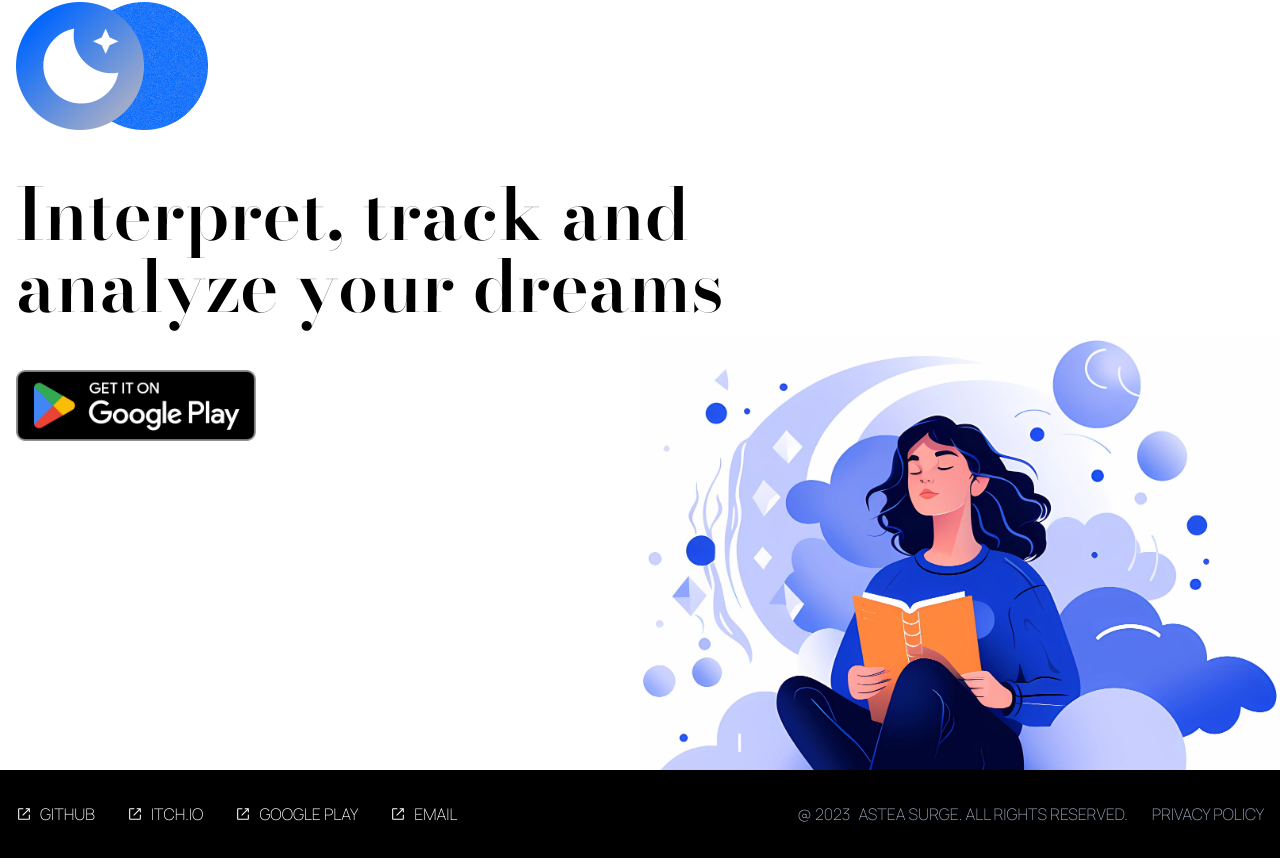
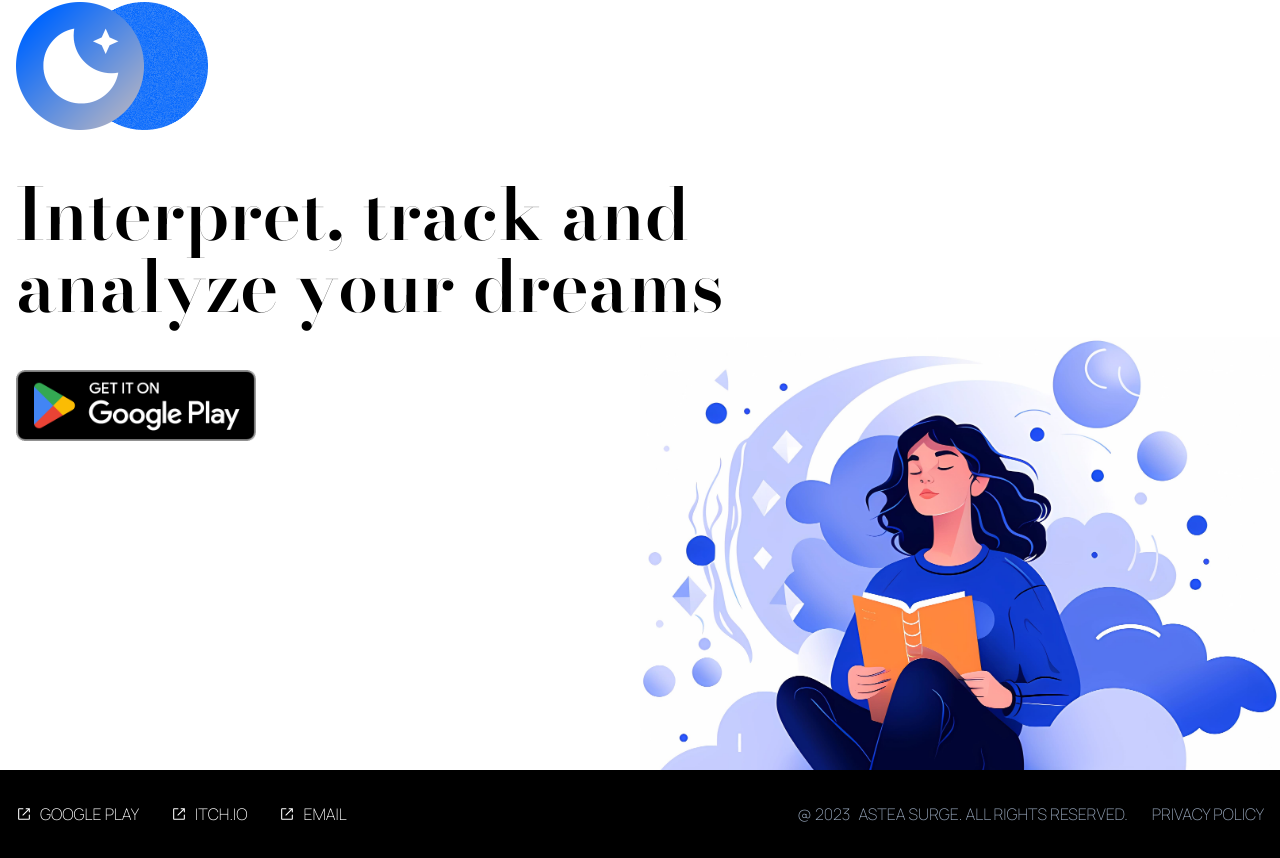
Before and after one commit to AnarchStudio/anarch-studio, a Next.js app: page / in a window 1280 px wide. Shown: the part 1118-1976 px from the top of the page. Built offline with nearby package versions, Linux system fonts and the light colour scheme.

Commit message:
feat(home): remove github link

```diff
--- a/app/layout.tsx
+++ b/app/layout.tsx
@@ -65,14 +65,14 @@ export default function RootLayout({
           <div className="container mx-auto flex flex-col items-center justify-between gap-4 px-4 py-8 lg:flex-row">
             <div className="flex gap-8 font-thin">
               <a
-                aria-label="Go to Astra Surge's gitHub page"
-                href="https://github.com/AstraSurge"
+                aria-label="Go to Astra Surge's google play page"
+                href="https://play.google.com/store/apps/dev?id=5460117098987354469"
                 target="_blank"
                 rel="noreferrer"
                 className="flex items-center gap-2"
               >
                 <RxExternalLink />
-                GITHUB
+                GOOGLE PLAY
               </a>
               <a
                 aria-label="Go to Astra Surge's itch.io page"
@@ -83,16 +83,6 @@ export default function RootLayout({
               >
                 <RxExternalLink />
                 ITCH.IO
-              </a>
-              <a
-                aria-label="Go to Astra Surge's google play page"
-                href="https://play.google.com/store/apps/dev?id=5460117098987354469"
-                target="_blank"
-                rel="noreferrer"
-                className="flex items-center gap-2"
-              >
-                <RxExternalLink />
-                GOOGLE PLAY
               </a>
               <a
                 aria-label="Email"
```
